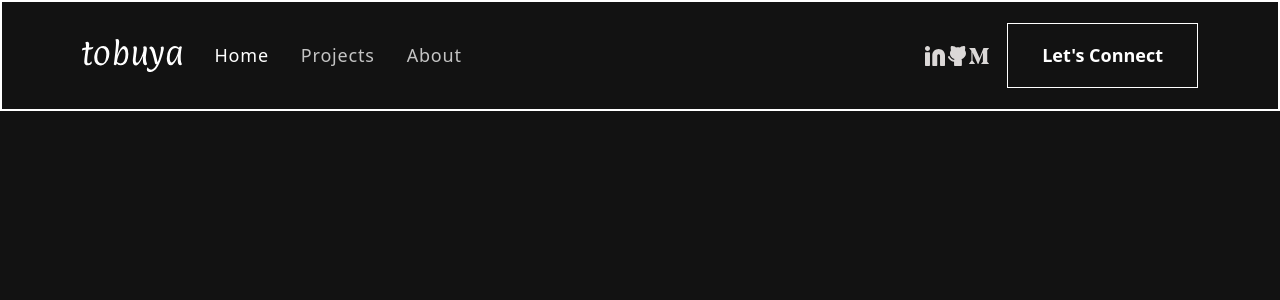
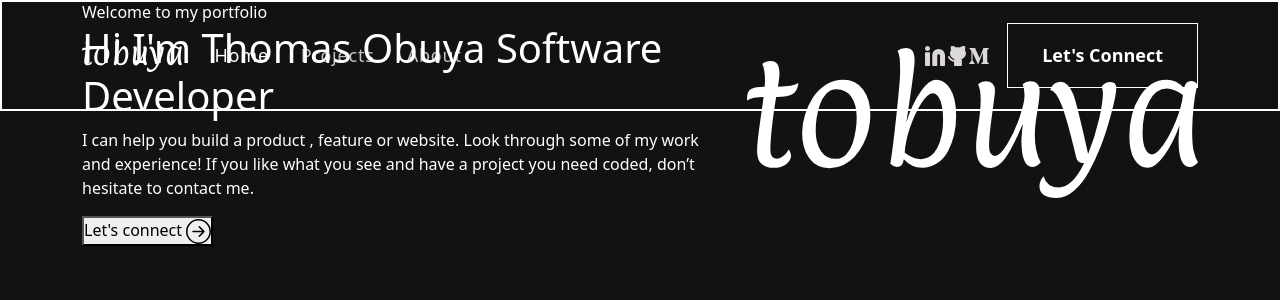
Before and after one commit to tobuya/personal_portfolio, a React (Create React App) app: page / in a window 1280 px wide. Shown: the top 300 px of the page. Built offline with nearby package versions, Linux system fonts and the light colour scheme.

Commit message:
Import and render the Banner

```diff
--- a/src/App.js
+++ b/src/App.js
@@ -1,11 +1,13 @@
 import './App.css';
 import NavBar from './components/NavBar';
+import Banner from './components/Banner';
 import 'bootstrap/dist/css/bootstrap.min.css';
 
 function App() {
   return (
     <div className="App">
       <NavBar />
+      <Banner />
     </div>
   );
 }
```
